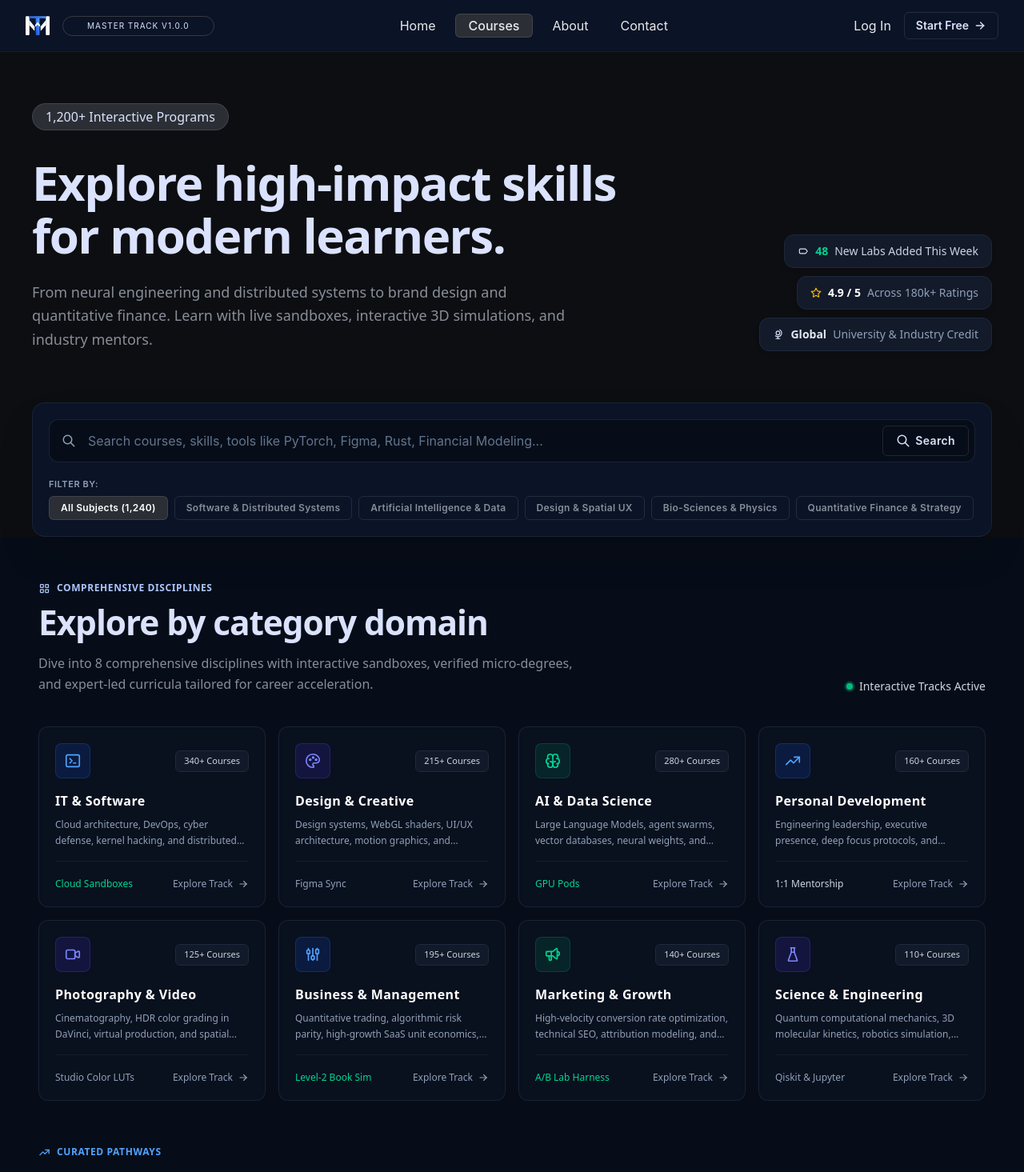
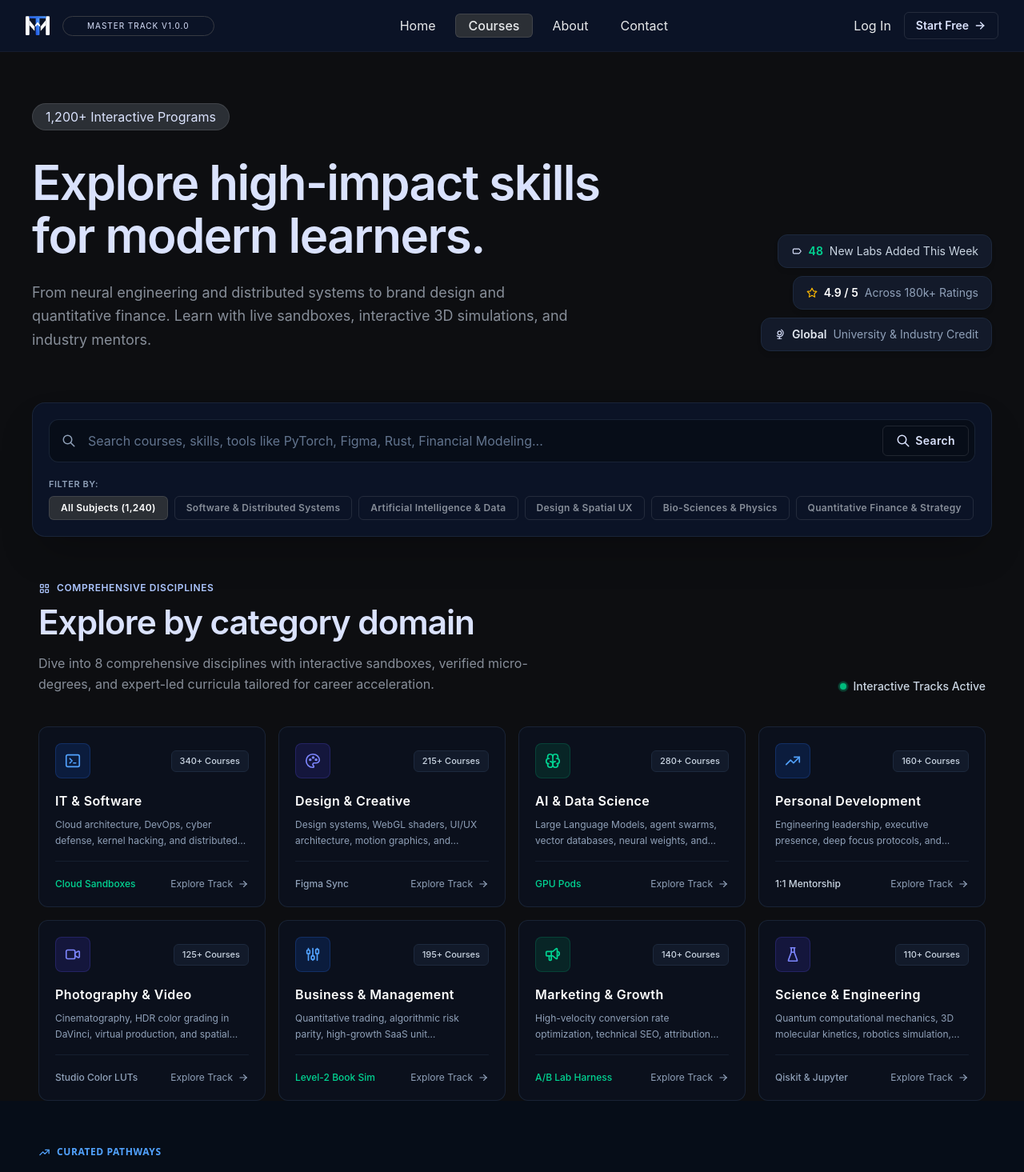
Before and after one commit to RaviGahire/lms-app, a React (Vite) app in the folder front-end/: page /courses in a window 1280 px wide. Shown: the top 1465 px of the page at 80% size. Built offline with nearby package versions, Linux system fonts and the light colour scheme.

Commit message:
fix: remove unnecessary font-sans class from CataLogHero and add aria-label to CategoryGrid section

```diff
--- a/front-end/src/pages/courses/components/CataLogHero.tsx
+++ b/front-end/src/pages/courses/components/CataLogHero.tsx
@@ -5,7 +5,7 @@ export const CataLogHero = () => {
   return (
     <section
       aria-label="courses-hero"
-      className="relative w-full overflow-hidden py-8 xl:py-16 px-6 sm:px-8 lg:px-10 text-text-highlight font-sans"
+      className="relative w-full overflow-hidden py-8 xl:py-16 px-6 sm:px-8 lg:px-10 text-text-highlight"
     >
       <div className="relative mx-auto max-w-7xl">
         {/* Top Badges */}
--- a/front-end/src/pages/courses/components/CategoryGrid.tsx
+++ b/front-end/src/pages/courses/components/CategoryGrid.tsx
@@ -138,7 +138,7 @@ export const CategoryGrid = () => {
   };
 
   return (
-    <section className="w-full bg-[#070D18] pt-6 xl:pt-14 px-4 sm:px-8 lg:px-12 text-slate-100 font-sans">
+    <section aria-label='category-section' className="w-full pt-6 xl:pt-14 px-4 sm:px-8 lg:px-12 text-slate-100">
       <div className="mx-auto max-w-7xl">
         {/* Header Section */}
         <div className="flex flex-col md:flex-row md:items-end justify-between gap-6 pb-10">
```
